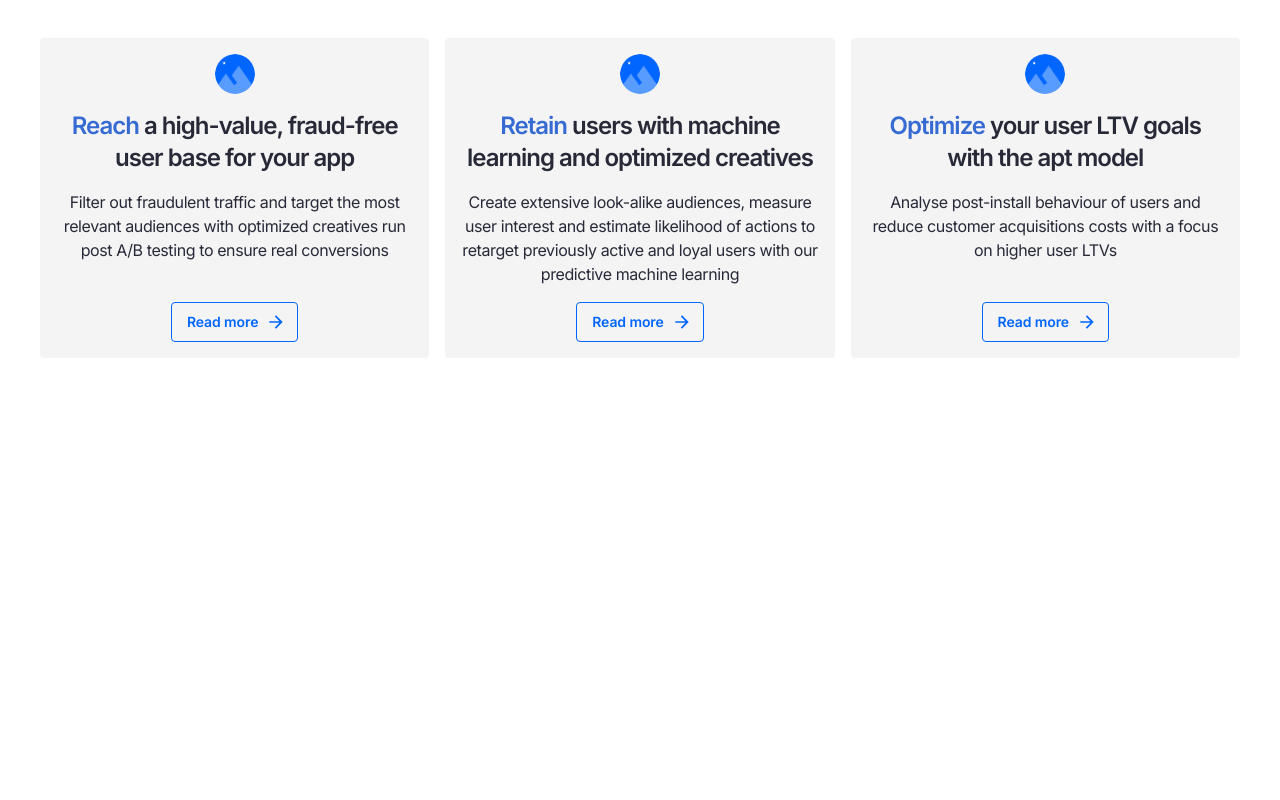
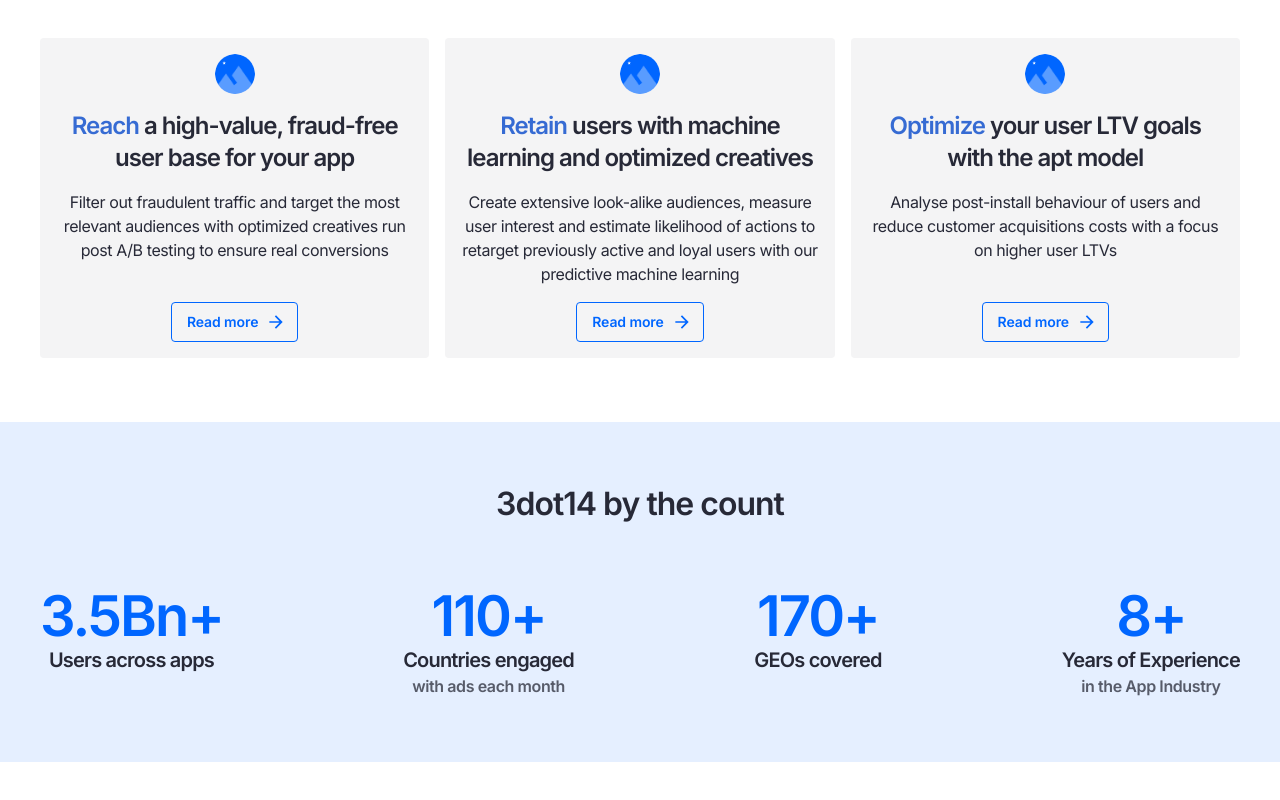
Before and after one commit to AudriusSveikauskas/SaaS-Landing-Page, a React (Create React App) app: page / in a window 1280 px wide. Shown: the part 908-1708 px from the top of the page. Before the commit the page ends 1316 px from the top, so only its background shows below. Built offline with nearby package versions, Linux system fonts and the light colour scheme.

Commit message:
Block3 added

```diff
--- /dev/null
+++ b/src/components/basics/Block3Box.tsx
@@ -0,0 +1,19 @@
+import React from 'react';
+import { Box } from '@mui/material';
+
+type Block3BoxProps = {
+  children: React.ReactNode;
+};
+
+const Block3Box: React.FC<Block3BoxProps> = ({ children }) => (
+  <Box
+    sx={{
+      display: 'flex',
+      flexDirection: 'column',
+    }}
+  >
+    {children}
+  </Box>
+);
+
+export default Block3Box;
--- a/src/components/block2/Block2.tsx
+++ b/src/components/block2/Block2.tsx
@@ -2,10 +2,7 @@
 import { Box, Typography } from '@mui/material';
 import Card from '../basics/Card';
 
-const Block2 = () => {
-  console.log('Block2');
-
-  return (
+const Block2 = () => (
   <Box
     sx={{
       mt: { xs: '34px', md: '64px' },
@@ -72,6 +69,5 @@
     </Box>
   </Box>
 );
-};
 
 export default Block2;
--- /dev/null
+++ b/src/components/block3/Block3.tsx
@@ -0,0 +1,62 @@
+import React from 'react';
+import { Box, Container, Typography } from '@mui/material';
+import HeadingAccentPrimaryH56 from '../typography/HeadingAccentPrimaryH56';
+import HeadingDarkPrimaryH20 from '../typography/HeadingDarkPrimaryH20';
+import HeadingDarkSecondaryH16 from '../typography/HeadingDarkSecondaryH16';
+import Block3Box from '../basics/Block3Box';
+
+const Block3 = () => (
+  <Box sx={{ mt: '64px', backgroundColor: '#0066FF1A', paddingY: '64px' }}>
+    <Container>
+      <Typography
+        sx={{
+          fontSize: '32px',
+          fontWeight: 600,
+          lineHeight: '36px',
+          letterSpacing: '-1px',
+          textAlign: 'center',
+          color: '#272937',
+        }}
+      >
+        3dot14 by the count
+      </Typography>
+      <Box
+        sx={{
+          display: 'flex',
+          flexDirection: { xs: 'column', sm: 'row' },
+          justifyContent: 'space-between',
+          mt: '64px',
+          gap: '64px',
+        }}
+      >
+        <Block3Box>
+          <HeadingAccentPrimaryH56 text="3.5Bn+" />
+          <HeadingDarkPrimaryH20 text="Users across apps" />
+        </Block3Box>
+
+        <Block3Box>
+          <HeadingAccentPrimaryH56 text="110+" />
+          <Box>
+            <HeadingDarkPrimaryH20 text="Countries engaged" />
+            <HeadingDarkSecondaryH16 text="with ads each month" />
+          </Box>
+        </Block3Box>
+
+        <Block3Box>
+          <HeadingAccentPrimaryH56 text="170+" />
+          <HeadingDarkPrimaryH20 text="GEOs covered" />
+        </Block3Box>
+
+        <Block3Box>
+          <HeadingAccentPrimaryH56 text="8+" />
+          <Box>
+            <HeadingDarkPrimaryH20 text="Years of Experience" />
+            <HeadingDarkSecondaryH16 text="in the App Industry" />
+          </Box>
+        </Block3Box>
+      </Box>
+    </Container>
+  </Box>
+);
+
+export default Block3;
--- /dev/null
+++ b/src/components/typography/HeadingAccentPrimaryH56.tsx
@@ -0,0 +1,24 @@
+import React from 'react';
+import { Typography } from '@mui/material';
+
+type HeadingAccentPrimaryH56Props = {
+  text: string;
+};
+const HeadingAccentPrimaryH56: React.FC<HeadingAccentPrimaryH56Props> = ({
+  text,
+}) => (
+  <Typography
+    sx={{
+      fontSize: { xs: '40px', md: '56px' },
+      fontWeight: 600,
+      lineHeight: { xs: '44px', md: '60px' },
+      letterSpacing: { xs: '-1.5px', md: '-2px' },
+      color: '#0066FF',
+      textAlign: 'center',
+    }}
+  >
+    {text}
+  </Typography>
+);
+
+export default HeadingAccentPrimaryH56;
--- /dev/null
+++ b/src/components/typography/HeadingDarkPrimaryH20.tsx
@@ -0,0 +1,25 @@
+import React from 'react';
+import { Typography } from '@mui/material';
+
+type HeadingDarkPrimaryH20Props = {
+  text: string;
+};
+
+const HeadingDarkPrimaryH20: React.FC<HeadingDarkPrimaryH20Props> = ({
+  text,
+}) => (
+  <Typography
+    sx={{
+      fontSize: { xs: '16px', md: '20px' },
+      fontWeight: 600,
+      lineHeight: { xs: '24px', md: '28px' },
+      letterSpacing: { xs: '-0.4px', md: '-0.8px' },
+      color: '#272937',
+      textAlign: 'center',
+    }}
+  >
+    {text}
+  </Typography>
+);
+
+export default HeadingDarkPrimaryH20;
--- /dev/null
+++ b/src/components/typography/HeadingDarkSecondaryH16.tsx
@@ -0,0 +1,25 @@
+import React from 'react';
+import { Typography } from '@mui/material';
+
+type HeadingDarkSecondaryH16Props = {
+  text: string;
+};
+
+const HeadingDarkSecondaryH16: React.FC<HeadingDarkSecondaryH16Props> = ({
+  text,
+}) => (
+  <Typography
+    sx={{
+      fontSize: '16px',
+      fontWeight: 600,
+      lineHeight: '24px',
+      letterSpacing: '-0.4px',
+      textAlign: 'center',
+      color: 'rgba(39,41,55,0.75)',
+    }}
+  >
+    {text}
+  </Typography>
+);
+
+export default HeadingDarkSecondaryH16;
--- a/src/pages/HomePage.tsx
+++ b/src/pages/HomePage.tsx
@@ -3,6 +3,7 @@
 
 import Block1 from '../components/block1/Block1';
 import Block2 from '../components/block2/Block2';
+import Block3 from '../components/block3/Block3';
 
 const HomePage = () => {
   console.log('HomePage');
@@ -23,8 +24,9 @@
       <Container>
         <Block1 />
         <Block2 />
-        <Box sx={{ height: '50px' }} />
       </Container>
+      <Block3 />
+      <Box sx={{ height: '100px' }} />
     </>
   );
 };
```
Also changed, not shown: src/components/block1/Block1.tsx (+3 -7 lines). Lines whose indentation alone changed are shown as unchanged.
